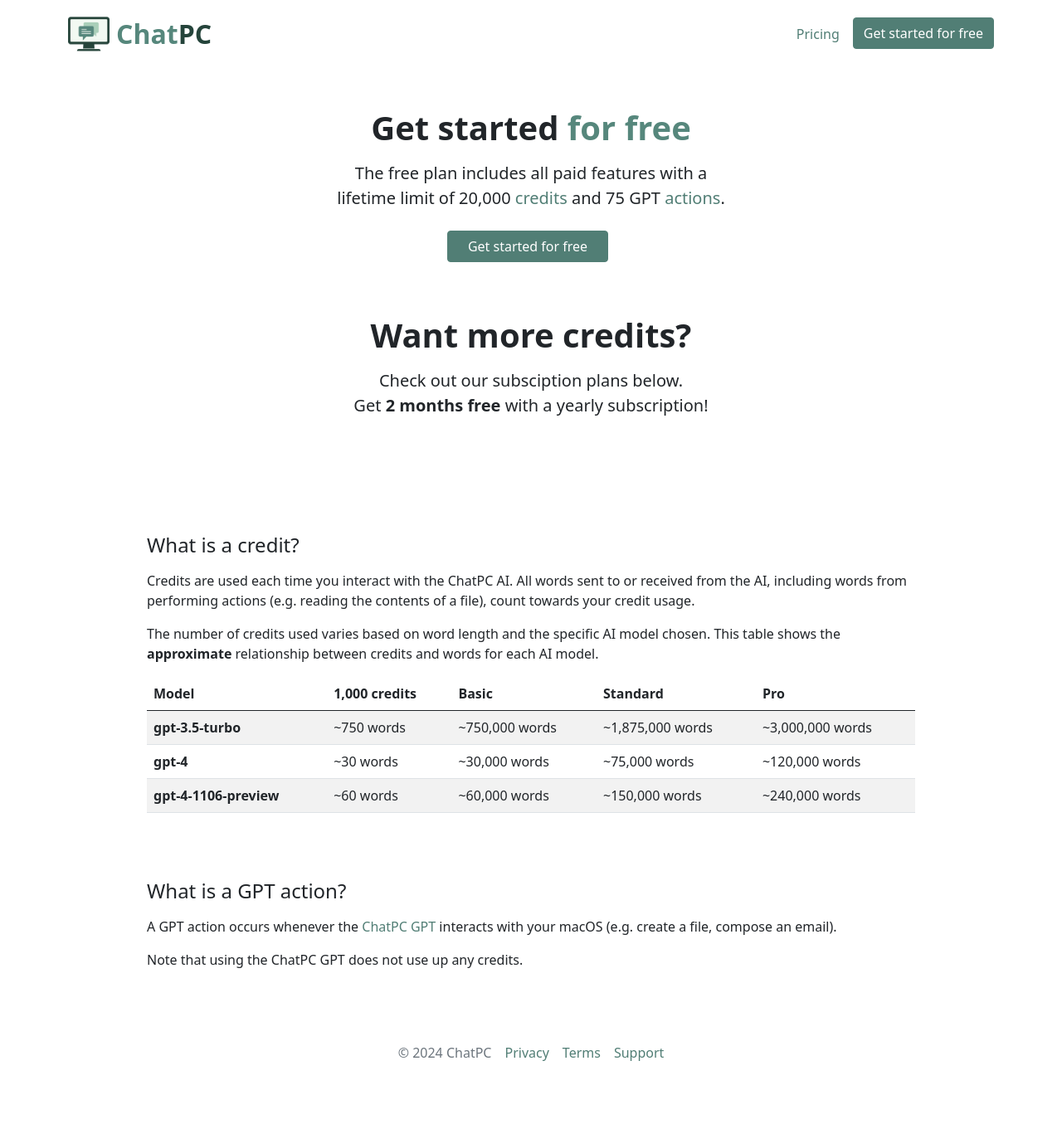
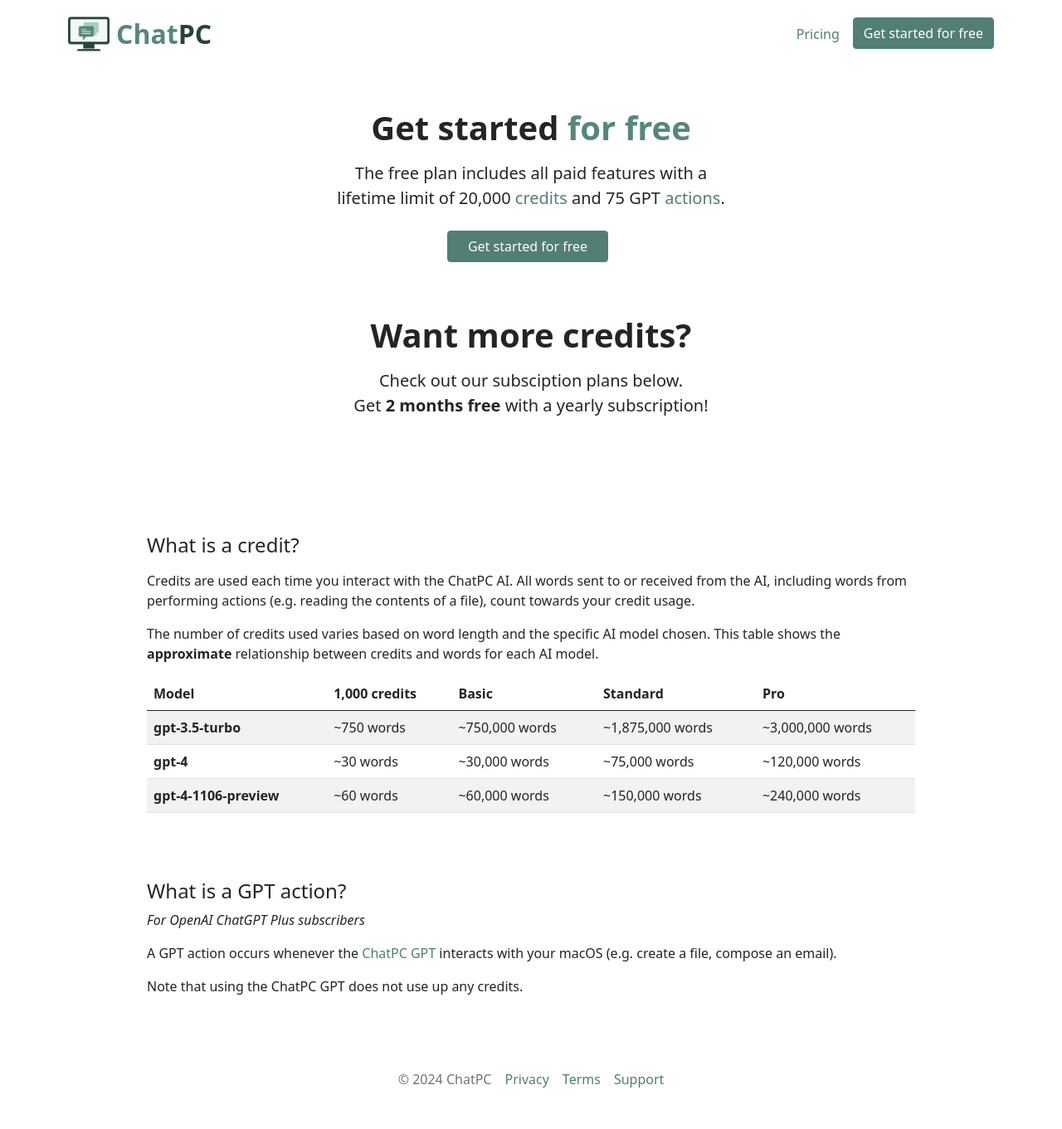
Before and after one commit to dounan/chat-pc-site, a Jekyll site: the page built from plans/index.html, in a window 1280 px wide. Shown: the whole page at 83% size. Built offline with Jekyll 4.4.1, drawn with Linux system fonts in a browser that asks for light colours; comment, search, counter and statistics services are not loaded; before the commit the page ends 1329 px from its top, so only the background shows below that.

Commit message:
add a note that GPT actions only apply to openai chatgpt plus subscribers

```diff
--- a/plans/index.html
+++ b/plans/index.html
@@ -98,9 +98,10 @@
           </table>
         </div>
         <div>
-          <p class="h4 mt-3 mb-3" id="what-is-an-action">
+          <p class="h4 mt-3" id="what-is-an-action">
             What is a GPT action?
           </p>
+          <p><i>For OpenAI ChatGPT Plus subscribers</i></p>
           <p>
             A GPT action occurs whenever the <a href="https://chat.openai.com/g/g-611zFFIQR-chatpc-connect-with-macos" target="_blank">ChatPC GPT</a> interacts with your macOS (e.g. create a file, compose an email).
           </p>
```
